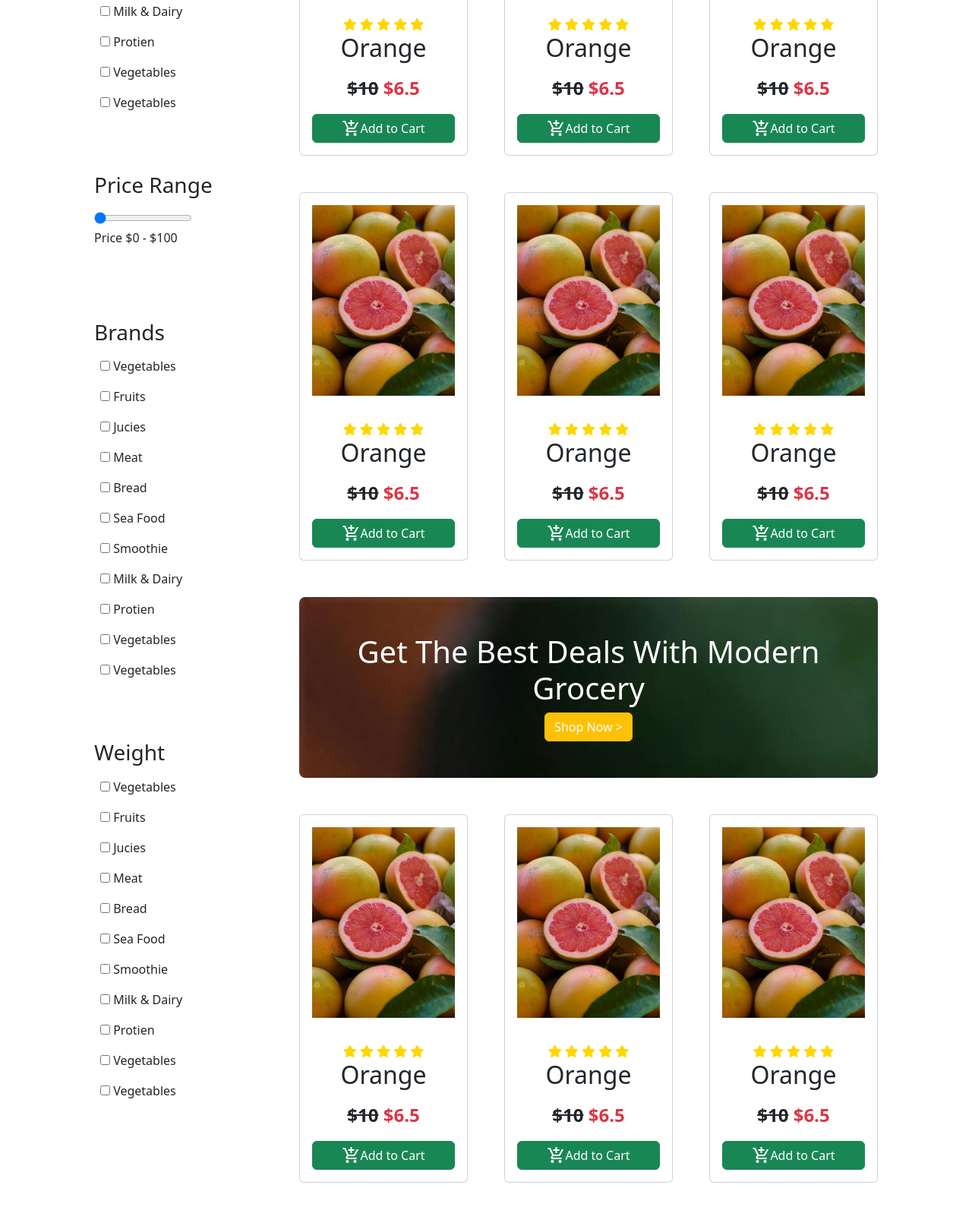
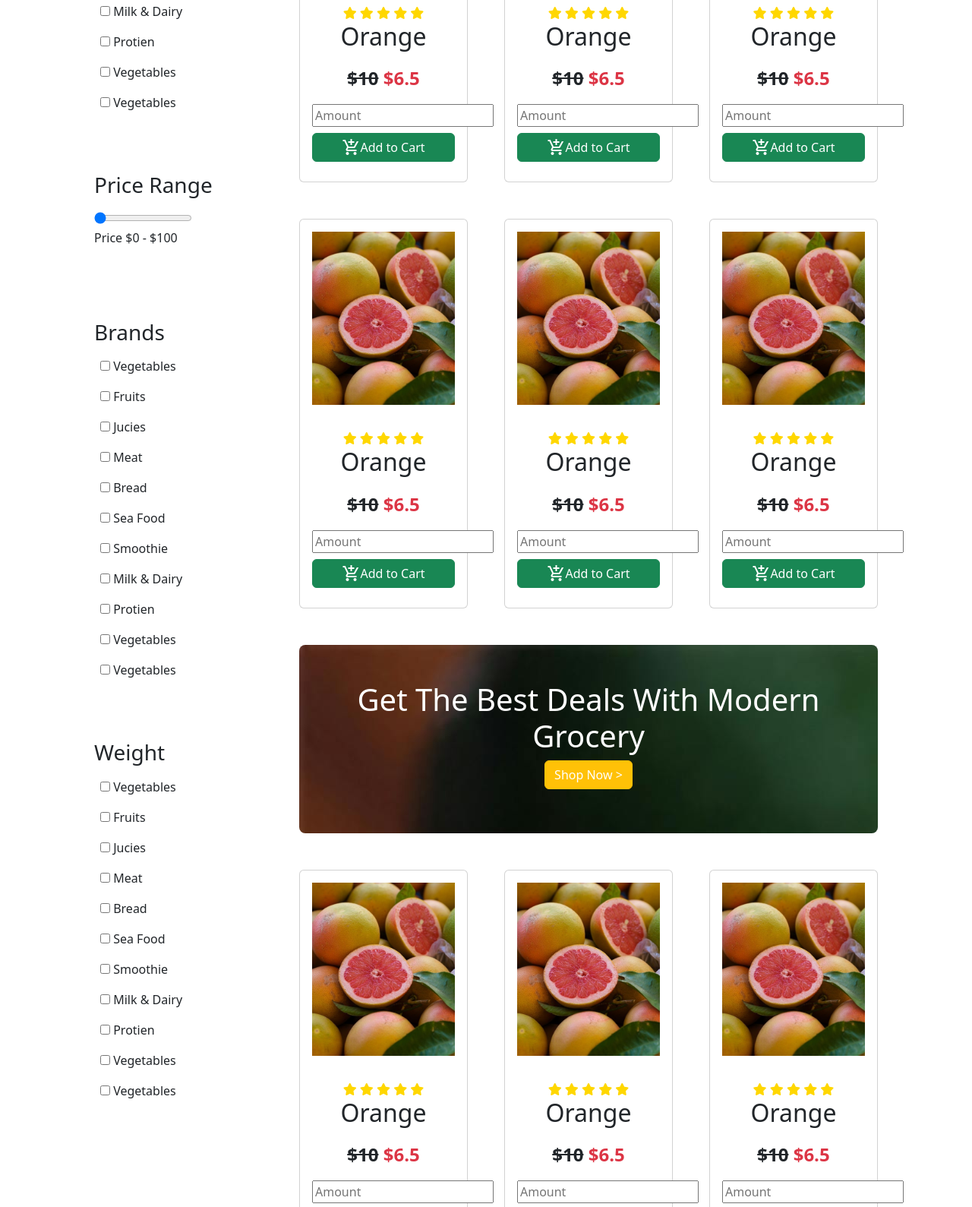
Before and after one commit to MoHamdy94/GrocerEase, a plain HTML site: page shop.html in a window 1280 px wide. Shown: the part 608-2197 px from the top of the page at 76% size. Drawn offline with nearby package versions, Linux system fonts and the light colour scheme.

Commit message:
changes made

```diff
--- a/shop.html
+++ b/shop.html
@@ -104,8 +104,8 @@
         <div class="container py-5">
             <div class="row g-5">
                 <!-- side bar  -->
-                <div class="col-lg-3">
-                  <div class="sidebar">
+                <div class="col-lg-3 ">
+                  <div class="sidebar ">
                     <div class="top-sidebar">
                       <h3 class="my-2">Product Categories</h3>
                       <div class="sidebar-items">
@@ -322,6 +322,9 @@
                                         <span class="text-danger">$6.5</span>
                                         </div>
                                     </p>
+                                    <div class="input mb-2">
+                                      <input type="number" placeholder="Amount">
+                                    </div>
                                     <a href="#" class="btn text-white d-flex align-items-center justify-content-center btn-success">
                                         <span class="material-symbols-outlined">
                                         add_shopping_cart
@@ -348,6 +351,9 @@
                                         <span class="text-danger">$6.5</span>
                                         </div>
                                     </p>
+                                    <div class="input mb-2">
+                                      <input type="number" placeholder="Amount">
+                                    </div>
                                     <a href="#" class="btn text-white d-flex align-items-center justify-content-center btn-success">
                                         <span class="material-symbols-outlined">
                                         add_shopping_cart
@@ -374,6 +380,9 @@
                                         <span class="text-danger">$6.5</span>
                                         </div>
                                     </p>
+                                    <div class="input mb-2">
+                                      <input type="number" placeholder="Amount">
+                                    </div>
                                     <a href="#" class="btn text-white d-flex align-items-center justify-content-center btn-success">
                                         <span class="material-symbols-outlined">
                                         add_shopping_cart
@@ -400,6 +409,9 @@
                                         <span class="text-danger">$6.5</span>
                                         </div>
                                     </p>
+                                    <div class="input mb-2">
+                                      <input type="number" placeholder="Amount">
+                                    </div>
                                     <a href="#" class="btn text-white d-flex align-items-center justify-content-center btn-success">
                                         <span class="material-symbols-outlined">
                                         add_shopping_cart
@@ -426,6 +438,9 @@
                                         <span class="text-danger">$6.5</span>
                                         </div>
                                     </p>
+                                    <div class="input mb-2">
+                                      <input type="number" placeholder="Amount">
+                                    </div>
                                     <a href="#" class="btn text-white d-flex align-items-center justify-content-center btn-success">
                                         <span class="material-symbols-outlined">
                                         add_shopping_cart
@@ -452,6 +467,9 @@
                                         <span class="text-danger">$6.5</span>
                                         </div>
                                     </p>
+                                    <div class="input mb-2">
+                                      <input type="number" placeholder="Amount">
+                                    </div>
                                     <a href="#" class="btn text-white d-flex align-items-center justify-content-center btn-success">
                                         <span class="material-symbols-outlined">
                                         add_shopping_cart
@@ -484,6 +502,9 @@
                                         <span class="text-danger">$6.5</span>
                                         </div>
                                     </p>
+                                    <div class="input mb-2">
+                                      <input type="number" placeholder="Amount">
+                                    </div>
                                     <a href="#" class="btn text-white d-flex align-items-center justify-content-center btn-success">
                                         <span class="material-symbols-outlined">
                                         add_shopping_cart
@@ -510,6 +531,9 @@
                                         <span class="text-danger">$6.5</span>
                                         </div>
                                     </p>
+                                    <div class="input mb-2">
+                                      <input type="number" placeholder="Amount">
+                                    </div>
                                     <a href="#" class="btn text-white d-flex align-items-center justify-content-center btn-success">
                                         <span class="material-symbols-outlined">
                                         add_shopping_cart
@@ -536,6 +560,9 @@
                                         <span class="text-danger">$6.5</span>
                                         </div>
                                     </p>
+                                    <div class="input mb-2">
+                                      <input type="number" placeholder="Amount">
+                                    </div>
                                     <a href="#" class="btn text-white d-flex align-items-center justify-content-center btn-success">
                                         <span class="material-symbols-outlined">
                                         add_shopping_cart
@@ -562,6 +589,9 @@
                                         <span class="text-danger">$6.5</span>
                                         </div>
                                     </p>
+                                    <div class="input mb-2">
+                                      <input type="number" placeholder="Amount">
+                                    </div>
                                     <a href="#" class="btn text-white d-flex align-items-center justify-content-center btn-success">
                                         <span class="material-symbols-outlined">
                                         add_shopping_cart
@@ -588,6 +618,9 @@
                                         <span class="text-danger">$6.5</span>
                                         </div>
                                     </p>
+                                    <div class="input mb-2">
+                                      <input type="number" placeholder="Amount">
+                                    </div>
                                     <a href="#" class="btn text-white d-flex align-items-center justify-content-center btn-success">
                                         <span class="material-symbols-outlined">
                                         add_shopping_cart
@@ -614,6 +647,9 @@
                                         <span class="text-danger">$6.5</span>
                                         </div>
                                     </p>
+                                    <div class="input mb-2">
+                                      <input type="number" placeholder="Amount">
+                                    </div>
                                     <a href="#" class="btn text-white d-flex align-items-center justify-content-center btn-success">
                                         <span class="material-symbols-outlined">
                                         add_shopping_cart
--- a/style.css
+++ b/style.css
@@ -21,9 +21,35 @@
 .card-two{
     background-color: #B8D9D0;
 }
-.card-img-top{
+/* .card-img-top{
   background-size: contain;
+} */
+
+
+.card {
+  display: flex;
+  flex-direction: column;
 }
+
+.card-img-top {
+  flex-grow: 1;
+  object-fit: cover; /* Ensures the image covers the available space */
+  height: 260px;
+}
+
+.card-body {
+  flex-grow: 1;
+  display: flex;
+  flex-direction: column;
+  justify-content: space-between;
+}
+
+.card-title, .card-text, .btn {
+  margin-bottom: 10px; /* Optional: Adds spacing between elements */
+}
+
+
+
 
 a{
   text-decoration: none !important ;
```
Also changed, not shown: about.html (+4 -4 lines), index.html (+47 -4 lines).
